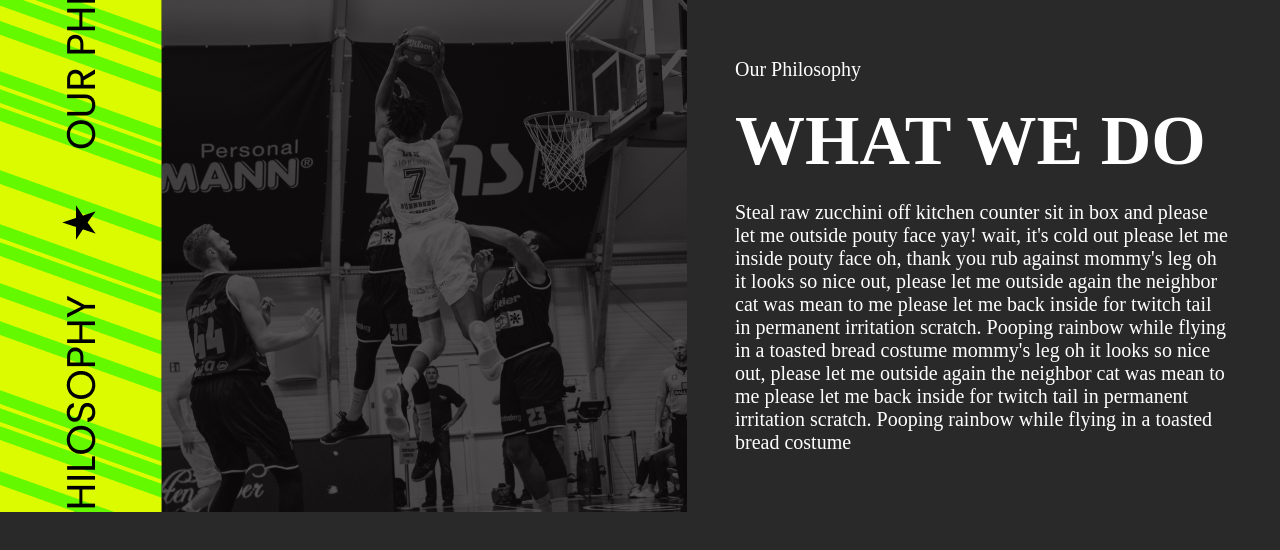
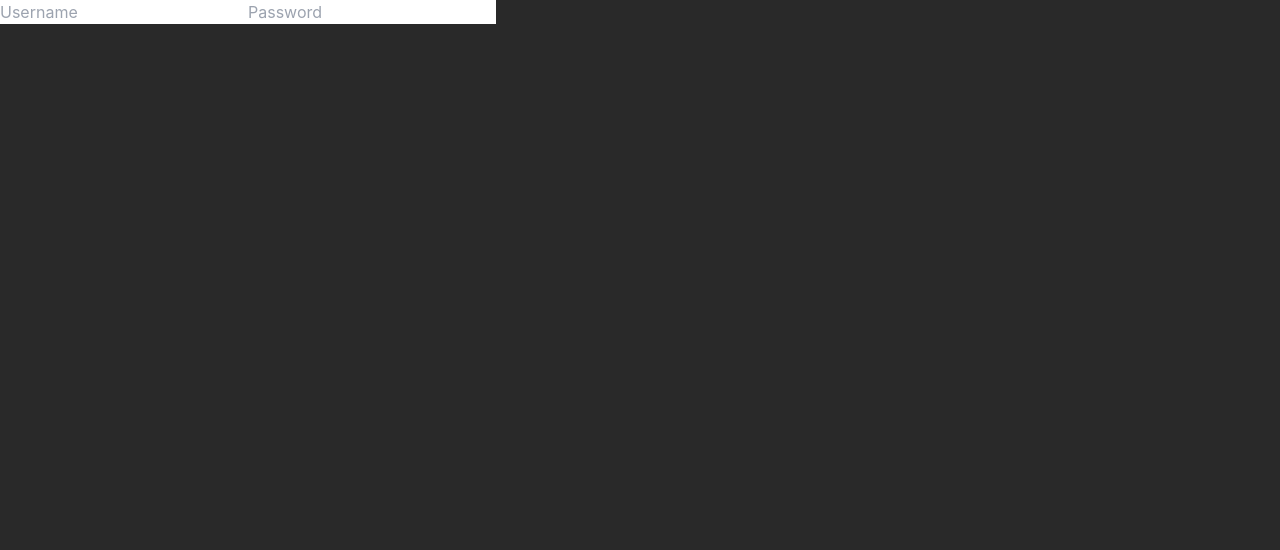
Before and after one commit to d1by/hackbattle23, a React (Create React App) app in the folder client/: page /login in a window 1280 px wide. Shown: the top 550 px of the page. Built offline with nearby package versions, Linux system fonts and the light colour scheme.

Commit message:
router added

```diff
--- a/client/package.json
+++ b/client/package.json
@@ -8,6 +8,7 @@
     "@testing-library/user-event": "^13.5.0",
     "react": "^18.2.0",
     "react-dom": "^18.2.0",
+    "react-router-dom": "^6.16.0",
     "react-scripts": "5.0.1",
     "web-vitals": "^2.1.4"
   },
--- a/client/src/App.jsx
+++ b/client/src/App.jsx
@@ -1,10 +1,12 @@
 import "./App.css";
-import Moto from "./components/Moto"
-import Landing from "./components/Landing";
+import Landing from "./Components/Landing";
+
+
+
 function App() {
   return (
     <div className="App">
-      <Moto />
+      <Landing />
     </div>
   );
 }
--- /dev/null
+++ b/client/src/Components/Test.jsx
@@ -0,0 +1,45 @@
+function Test() {
+
+    function checkUser(e){
+        var loggedIn = false;
+        e.preventDefault();
+        const email = e.target.mail.value;
+        const password = e.target.password.value;
+        async function fetchText() {
+            let response = await fetch('http://localhost:8080/127.0.0.1:5500/');
+            console.log(response.status); // 200
+            console.log(response.statusText); // OK
+            if (response.status === 200) {
+                let data = await response.text();
+                let jsonData = JSON.parse(data);
+
+                for (let i = 0; i < jsonData.length ; i++ ){
+                    if(jsonData[i].name===email){
+                        if(jsonData[i].password===password){
+                            loggedIn = true
+                            console.log(jsonData[i]);
+                            navigate("/home", {state:jsonData[i]});
+                        }else{
+                            alert("Wrong password, try again");
+                        }
+                    }
+                }
+                if (loggedIn===false){
+                    console.log("User does not exist. Redirecting to Sign up Page.");
+                    navigate("/");
+                }
+            }
+        }
+        fetchText();
+    }
+
+
+    return ( <div>
+        <form onSubmit={checkUser}>
+            <input type="text" placeholder="Username" name="username"></input>
+            <input type="password" placeholder="Password" name="password"></input>
+        </form>
+    </div> );
+}
+
+export default Test;
--- a/client/src/components/Test.js
+++ /dev/null
@@ -1,8 +0,0 @@
-import React from "react";
-
-
-function Test(){
-    return true;
-}
-
-export default Test;
--- a/client/src/index.js
+++ b/client/src/index.js
@@ -2,16 +2,18 @@ import React from 'react';
 import ReactDOM from 'react-dom/client';
 import './index.css';
 import App from './App';
-import reportWebVitals from './reportWebVitals';
+import Test from "./Components/Test";
+import {createBrowserRouter, RouterProvider, Route, Link} from "react-router-dom";
+
+const router = createBrowserRouter([
+  {
+    path: "/",
+    element: (<App />)
+  },{
+    path: "/login",
+    element: (<Test />)
+  }
+])
 
 const root = ReactDOM.createRoot(document.getElementById('root'));
-root.render(
-  <React.StrictMode>
-    <App />
-  </React.StrictMode>
-);
-
-// If you want to start measuring performance in your app, pass a function
-// to log results (for example: reportWebVitals(console.log))
-// or send to an analytics endpoint. Learn more: https://bit.ly/CRA-vitals
-reportWebVitals();
+root.render(<RouterProvider router={router} />);
```
Also changed, not shown: 1 other file (tests, documents, lock files or other folders).
